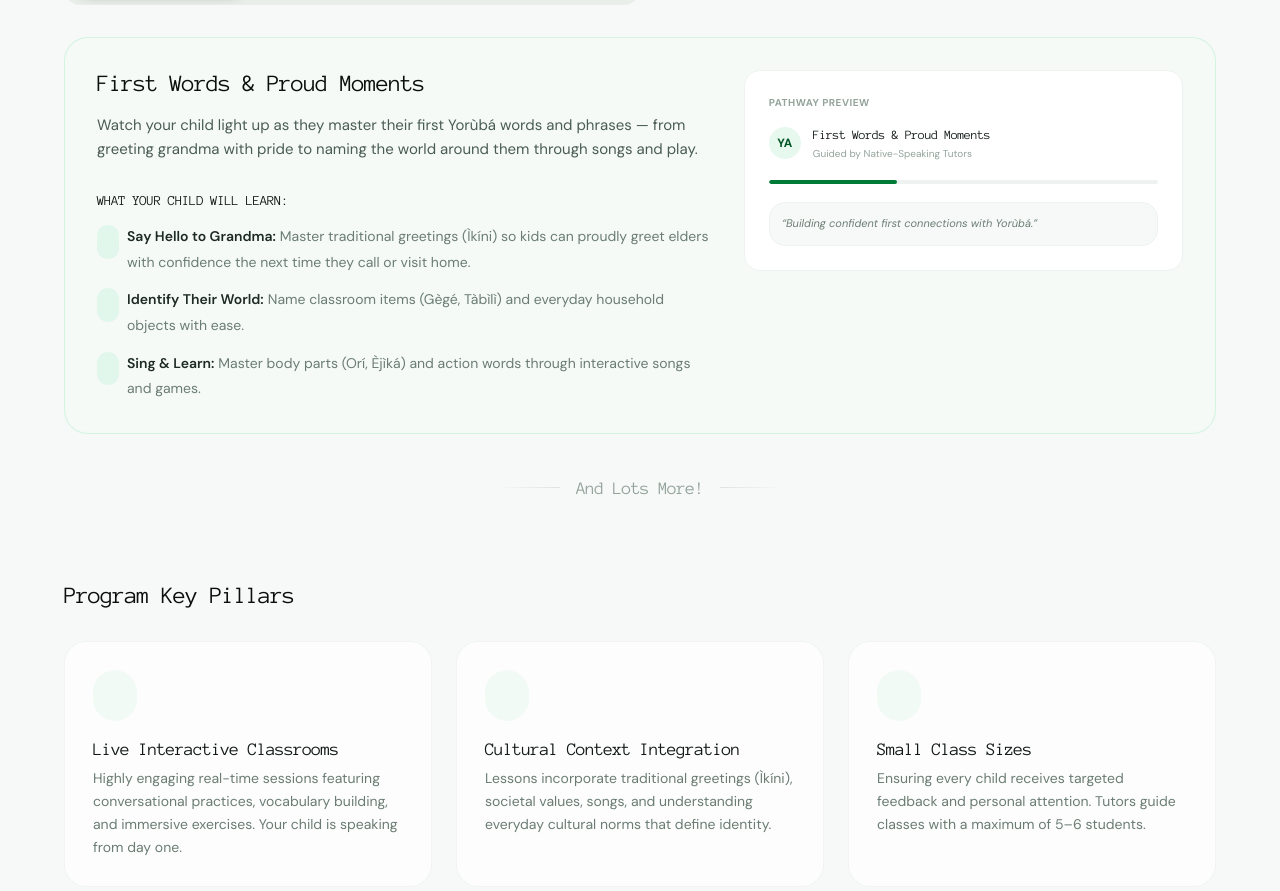
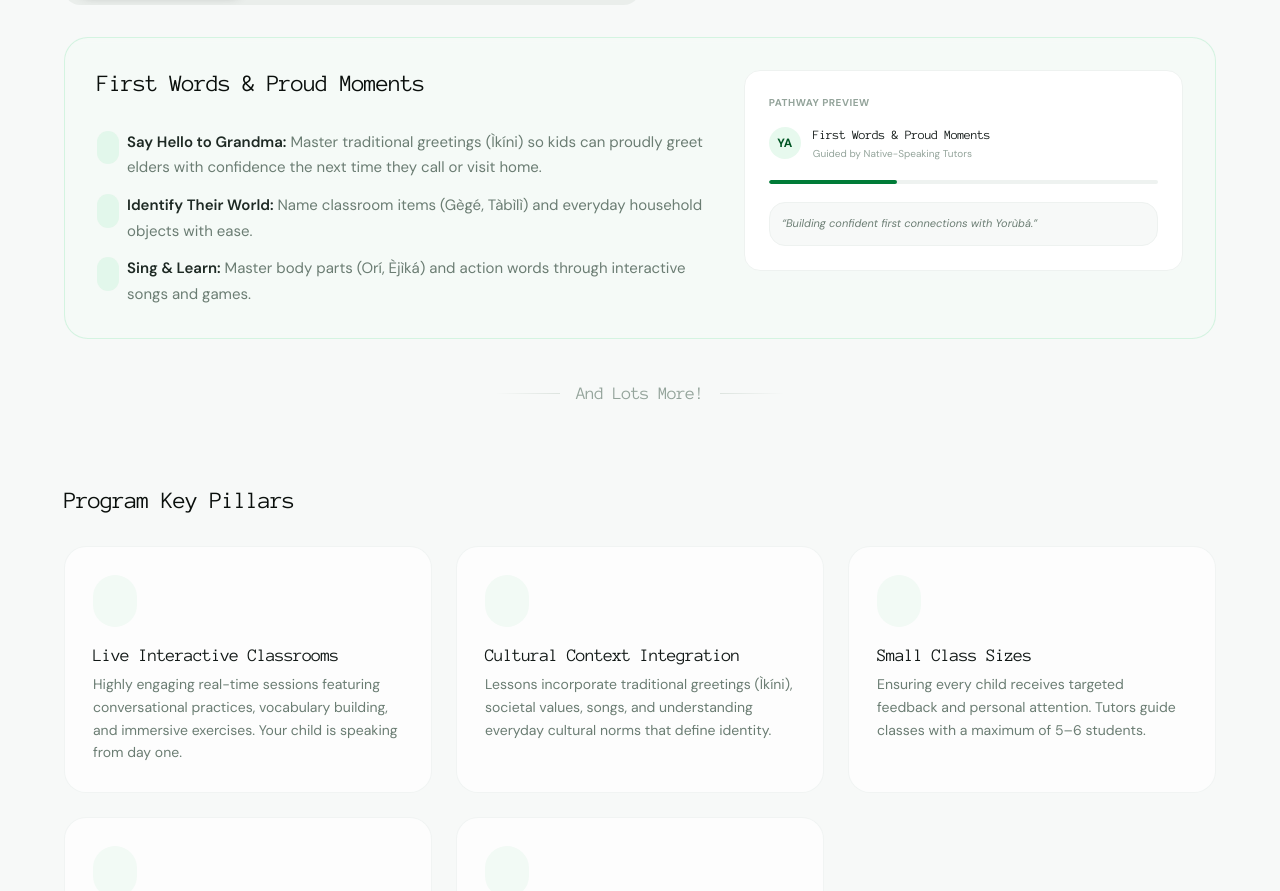
Before and after one commit to Excelia-Studio/native-academy-website, a Next.js app: page /services in a window 1280 px wide. Shown: the part 1514-2405 px from the top of the page. Built offline with nearby package versions, Linux system fonts and the light colour scheme; some icons are missing.

Commit message:
curriculum update

```diff
--- a/app/components/ServicesPage/YorubaAcademy.tsx
+++ b/app/components/ServicesPage/YorubaAcademy.tsx
@@ -184,14 +184,14 @@ export default function YorubaAcademy() {
                 <h4 className="font-heading text-xl sm:text-2xl font-bold text-gray-950 leading-tight">
                   {activeLevel.subtitle}
                 </h4>
-                <p className="text-[15px] text-gray-600 leading-relaxed max-w-[620px]">
+                {/* <p className="text-[15px] text-gray-600 leading-relaxed max-w-[620px]">
                   {activeLevel.description}
-                </p>
+                </p> */}
 
                 <div className="pt-4 w-full">
-                  <h5 className="font-heading text-[14px] font-bold text-gray-900 uppercase tracking-widest mb-3.5">
+                  {/* <h5 className="font-heading text-[14px] font-bold text-gray-900 uppercase tracking-widest mb-3.5">
                     What your child will learn:
-                  </h5>
+                  </h5> */}
                   <div className="flex flex-col gap-3 w-full">
                     {activeLevel.items.map((item, idx) => (
                       <div key={idx} className="flex gap-2 items-start">
@@ -199,8 +199,8 @@ export default function YorubaAcademy() {
                           <HugeiconsIcon icon={CheckmarkCircle02Icon} size={14} />
                         </div>
                         <div>
-                          <span className="text-sm sm:text-sm font-semibold text-gray-800">{item.label}</span>
-                          <span className="text-sm sm:text-sm text-gray-500 ml-1">{item.text}</span>
+                          <span className="text-sm sm:text-[15px] font-semibold text-gray-800">{item.label}</span>
+                          <span className="text-sm sm:text-[15px] text-gray-500 ml-1">{item.text}</span>
                         </div>
                       </div>
                     ))}
```
